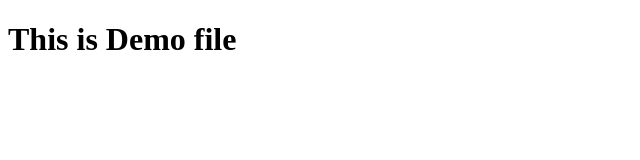
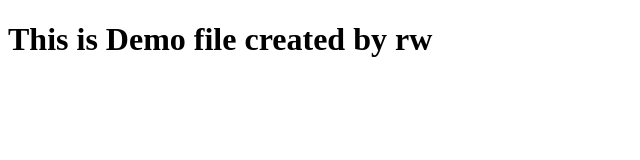
Before and after one commit to responsivewebsite/demo, a plain HTML site: page index.html in a window 1280 px wide. Shown: the whole page, without its empty margins (0-640 px from the left). Drawn offline with Linux system fonts and the light colour scheme.

Commit message:
ypdate index

```diff
--- a/index.html
+++ b/index.html
@@ -7,6 +7,6 @@
   <title>demo</title>
 </head>
 <body>
-  <h1>This is Demo file </h1>
+  <h1>This is Demo file created by rw </h1>
 </body>
 </html>
```
